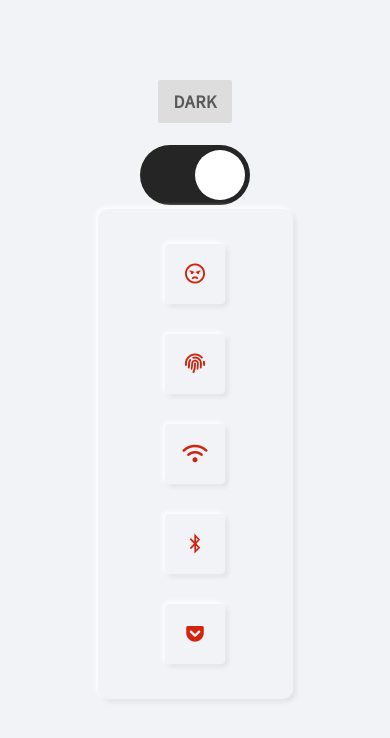
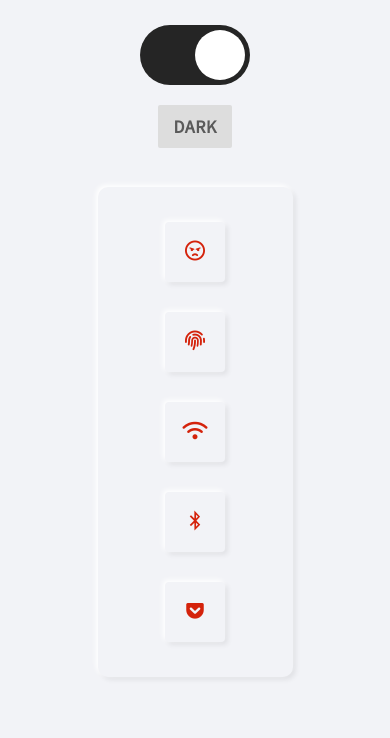
Before and after one commit to auleki/neumorphism, a plain HTML site: page index.html in a window 390 px wide. Drawn offline with Linux system fonts and the light colour scheme.

Commit message:
space bug fixed

```diff
--- a/style.css
+++ b/style.css
@@ -73,7 +73,7 @@ input:checked + .slider:before {
 
 body button.mode{
     position: relative;
-    top: -90%;
+    top: -40%;
     padding: 10px 15px;
     text-transform: uppercase;
     font-family: "Source Code Pro";
@@ -176,22 +176,29 @@ body.dark li button.active {
 }
 
 @media screen and (min-width: 320px) and (max-width: 450px) {
+    body {
+        height: 100%;
+    }
+
     #mode {
+        margin-top: 25px;
         position: fixed;
         top: 5rem;
     }
 
     .container {
+        margin-top: 25px;
         display: flex;
         flex-direction: column;
         align-items: center;
-
         justify-content: center;
     }
 
 
+
     ul {
         flex-wrap: wrap;
+        margin-top: 25%;
         width: 50%;
     }
 }
```
